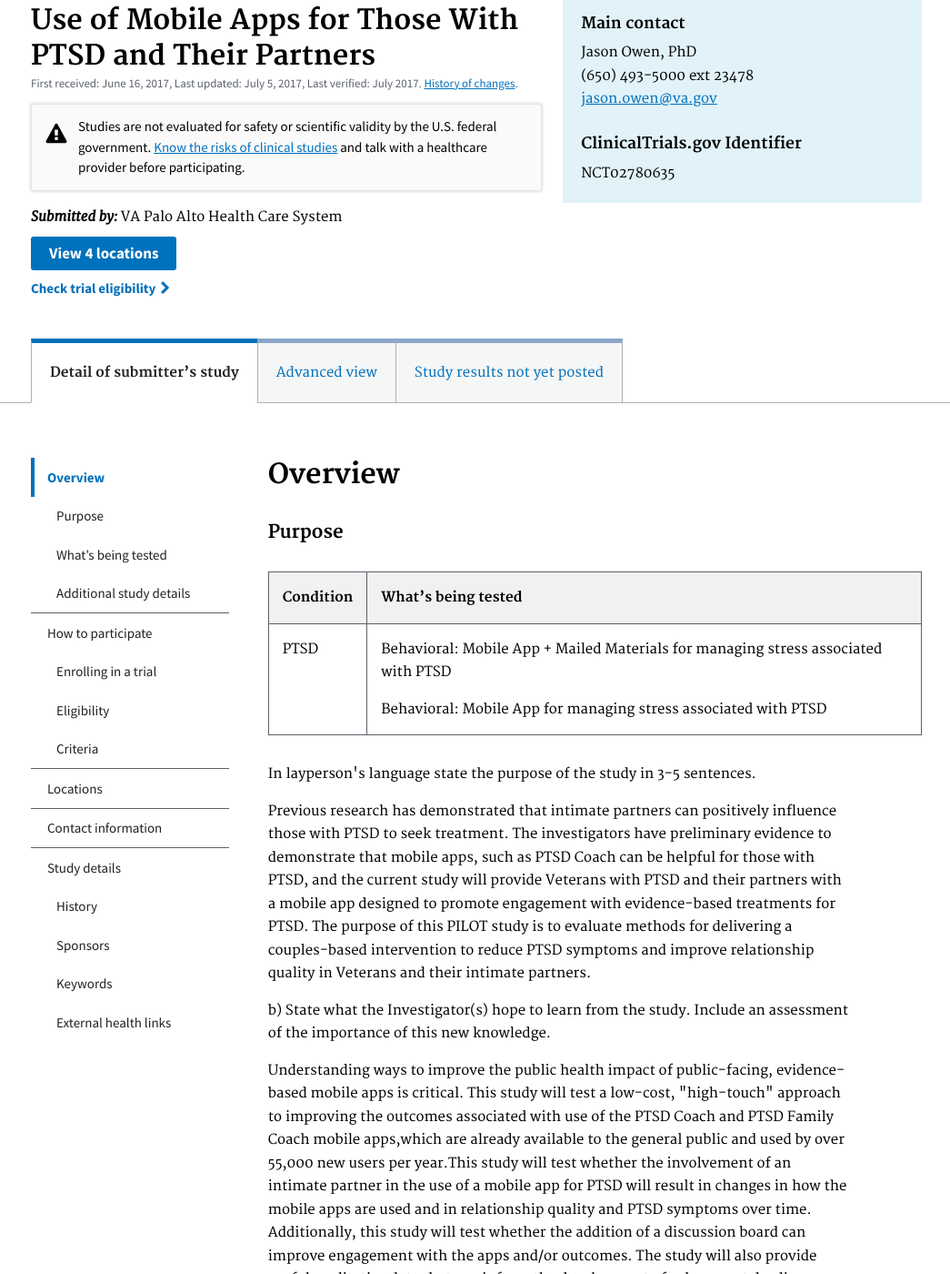
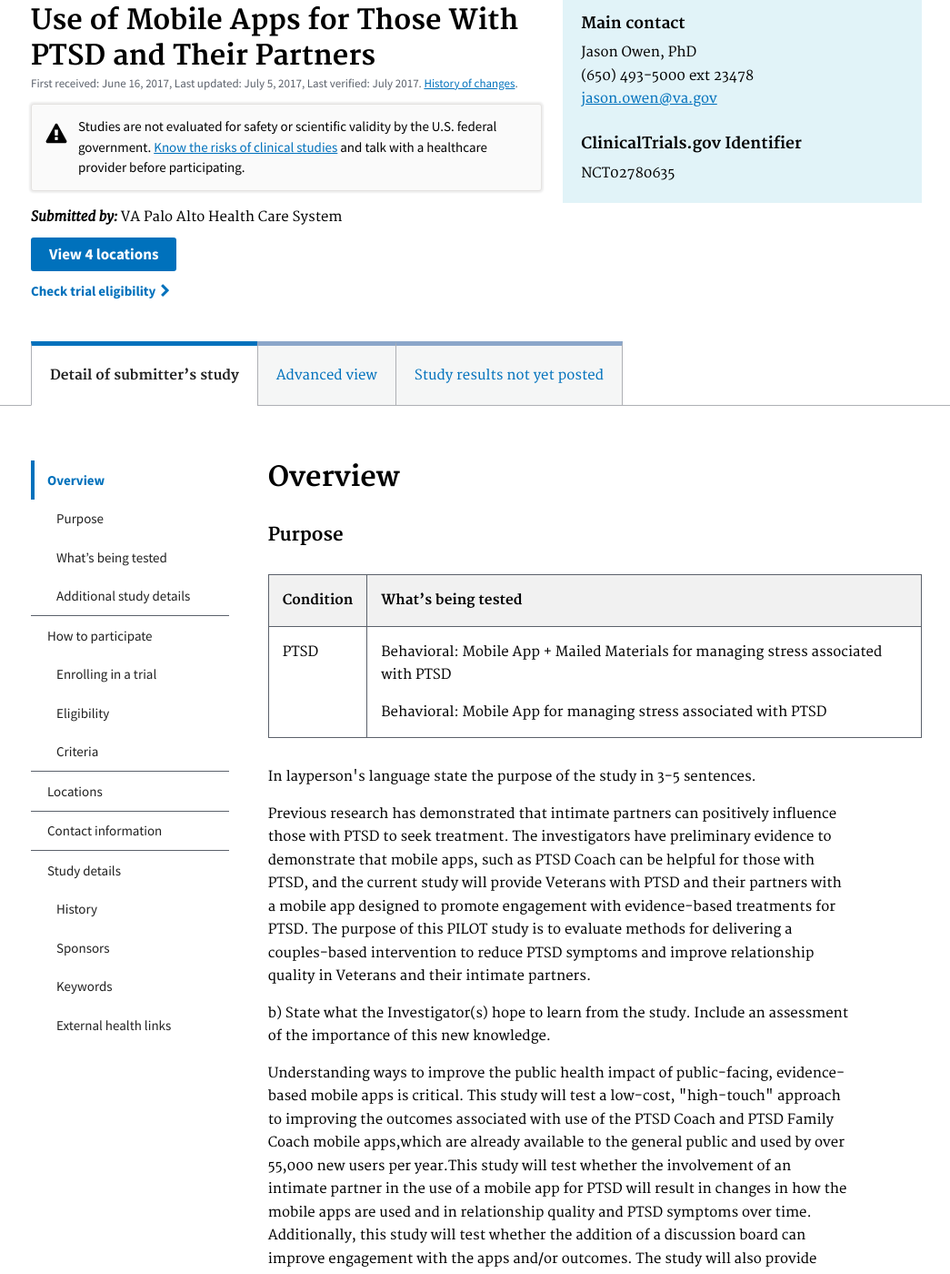
Before and after one commit to 18F/clinical-trials-prototype, a Jekyll site: the page built from pages/study-detail.md, in a window 1280 px wide and 1400 px high, scrolled down 226 px. Shown: the whole window at 91% size, without its empty margins (116-1161 px from the left). Built offline with Jekyll 4.4.1, drawn with Linux system fonts in a browser that asks for light colours.

Commit message:
Adjust spacing

```diff
--- a/_sass/_custom.scss
+++ b/_sass/_custom.scss
@@ -492,6 +492,10 @@
   }
 }
 
+.study_detail-button-location {
+  @include margin(1rem null);
+}
+
 .study_detail-link-eligibility {
   font-size: $h5-font-size;
   font-weight: $font-bold;
--- a/pages/study-detail.md
+++ b/pages/study-detail.md
@@ -51,9 +51,9 @@
       <br>
 <!--       <em><b>Received:</b></em> May 24, 2016
  -->    </p>
-    <a class="usa-button" href="#locations">View 4 locations</a>
+    <a class="study_detail-button-location usa-button" href="#locations">View 4 locations</a>
     <br>
-    <a class="study_detail-link-eligibility" href="#">Check trial eligibility<i class="fa fa-chevron-right" aria-hidden="true"></i></a>
+    <a class="study_detail-link-eligibility" href="#eligibility">Check trial eligibility<i class="fa fa-chevron-right" aria-hidden="true"></i></a>
   </div>
   <div class="usa-width-five-twelfths">
     <aside class="box usa-color-bg-primary-alt-lightest usa-serif">
@@ -74,13 +74,13 @@
   <div class="usa-grid">
     <ul class="usa-grid usa-unstyled-list">
       <li>
-        <a class="study_detail-tabs-active" href="#">Detail of submitter’s study</a>
+        <a class="study_detail-tabs-active" href="#0">Detail of submitter’s study</a>
       </li>
       <li>
-        <a href="#">Advanced view</a>
+        <a href="#0">Advanced view</a>
       </li>
       <li>
-        <a href="#">Study results not yet posted</a>
+        <a href="#0">Study results not yet posted</a>
       </li>
     </ul>
   </div>
```
